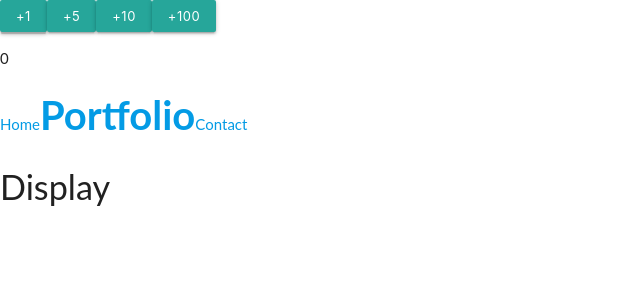
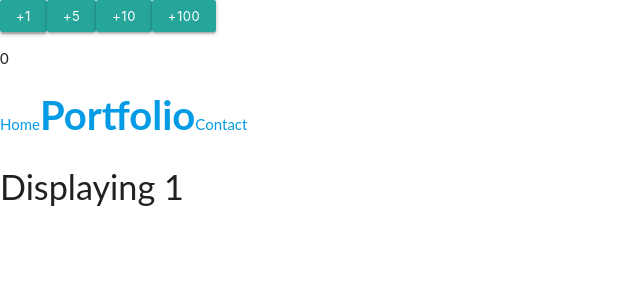
Before and after one commit to poornesh-pH/playground-react, a React (Create React App) app: page /portfolio/1 in a window 1280 px wide. Shown: the top 300 px of the page, without its empty margins (0-640 px from the left). Built offline with nearby package versions, Linux system fonts and the light colour scheme.

Commit message:
1 file modified

```diff
--- a/src/React-Routing/Display.js
+++ b/src/React-Routing/Display.js
@@ -1,9 +1,9 @@
 import React from 'react';
 
-export default function Display() {
+export default function Display(props) {
   return (
     <div>
-      <h4>Display</h4>
+      <h4>Displaying {props.match.params.id}</h4>
     </div>
   );
 }
```
